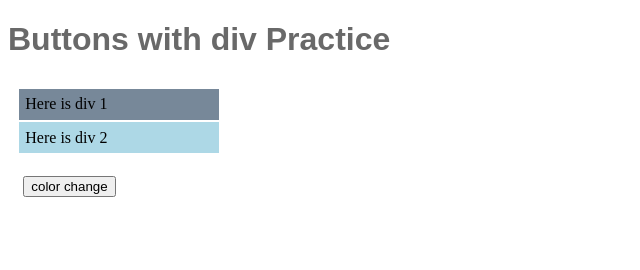
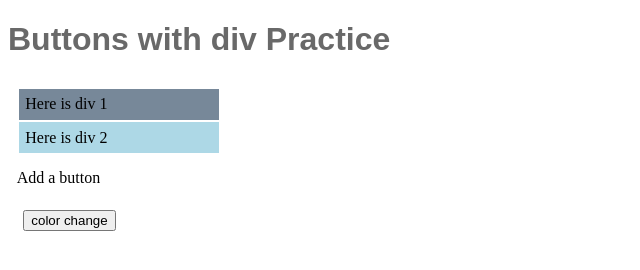
Before and after one commit to PawanDhangar/Next-Codebase, a plain HTML site: page Index.html in a window 1280 px wide. Shown: the whole page, without its empty margins (0-640 px from the left). Drawn offline with Linux system fonts and the light colour scheme.

Commit message:
Add this Commit

```diff
--- a/Index.html
+++ b/Index.html
@@ -18,6 +18,7 @@
     <div id ="div2">
         Here is div 2
     </div>
+    <p>Add a button</p>
     <p>
         <input type="button" value="color change" onclick= "alert('clicked button')">
 
```
